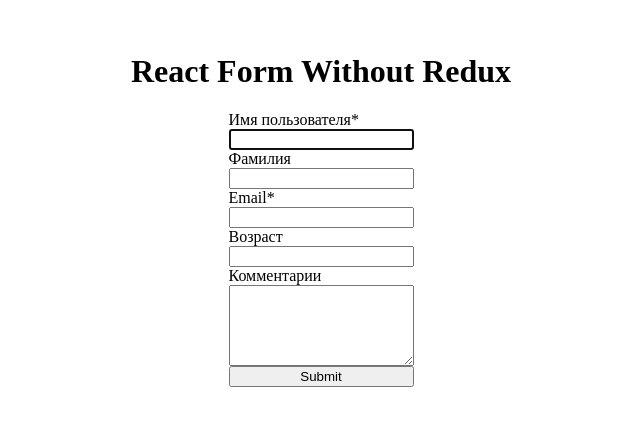
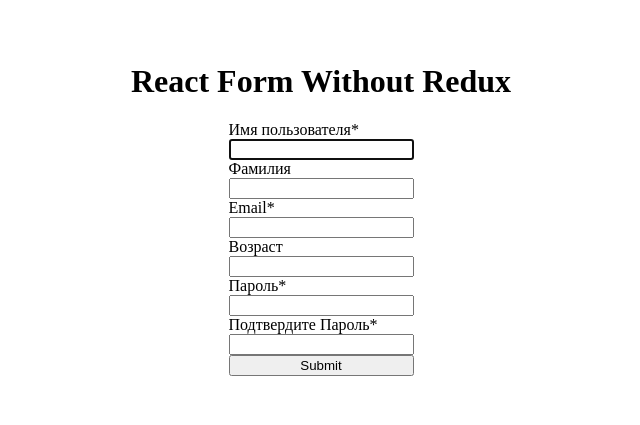
Before and after one commit to pogman25/pure-react-form, a React app: page / in a window 1280 px wide. Shown: the part 199-624 px from the top of the page, without its empty margins (327-967 px from the left). Built offline with nearby package versions, Linux system fonts and the light colour scheme.

Commit message:
add some validate

```diff
--- a/src/components/From.jsx
+++ b/src/components/From.jsx
@@ -49,12 +49,25 @@
                         onChange={handleInput}
                         error={errors.age}
                     />
-                    <TextArea
-                        name="comments"
-                        label="Комментарии"
-                        value={data.comments}
+                    <Input
+                        name="password"
+                        label="Пароль"
+                        type="password"
+                        value={data.password}
                         onChange={handleInput}
-                        error={errors.comments}
+                        error={errors.password}
+                        onBlur={handleBlur}
+                        required
+                    />
+                    <Input
+                        name="confirmPassword"
+                        label="Подтвердите Пароль"
+                        type="password"
+                        value={data.confirmPassword}
+                        onChange={handleInput}
+                        error={errors.confirmPassword}
+                        onBlur={handleBlur}
+                        required
                     />
                     <button type="submit">Submit</button>
                 </form>
--- a/src/conteiners/Wrapper.jsx
+++ b/src/conteiners/Wrapper.jsx
@@ -1,5 +1,6 @@
 import React, { Component } from 'react';
 import { initValues } from './initValue';
+import { validateEmail } from '../utils';
 
 export default function Wrapper(WrappedComponent) {
     return class Wrapper extends Component {
@@ -25,11 +26,47 @@
 
         handleSubmit = e => {
             e.preventDefault();
-            console.log(this.state);
+            const { data } = this.state;
         };
 
         handleBlur = e => {
             const { value, name } = e.currentTarget;
+            this.validateForm(name, value);
+        };
+
+        validateForm = (name, value) => {
+            switch (true) {
+                case name === 'email' && this.isNotEmptyValue(name, value):
+                    if (!validateEmail(value)) {
+                        this.setState(({ errors }) => ({
+                            errors: {
+                                ...errors,
+                                [name]: 'введите валидный email'
+                            }
+                        }));
+                        return false;
+                    }
+                    return true;
+                case name === 'confirmPassword' && this.isNotEmptyValue(name, value):
+                    const {
+                        data: { password, confirmPassword }
+                    } = this.state;
+                    if (password !== confirmPassword) {
+                        this.setState(({ errors }) => ({
+                            errors: {
+                                ...errors,
+                                [name]: 'введённые пароли не совпадают'
+                            }
+                        }));
+                        return false;
+                    }
+                    return true;
+                default:
+                    return this.isNotEmptyValue(name, value);
+            }
+        };
+
+        isNotEmptyValue = (name, value) => {
             if (!value.trim()) {
                 this.setState(({ errors }) => ({
                     errors: {
@@ -37,7 +74,9 @@
                         [name]: 'поле не должно быть пустым'
                     }
                 }));
+                return false;
             }
+            return true;
         };
 
         render() {
--- a/src/conteiners/initValue.js
+++ b/src/conteiners/initValue.js
@@ -3,5 +3,6 @@
     lastName: '',
     age: '',
     email: '',
-    comments: ''
+    password: '',
+    confirmPassword: ''
 };
--- /dev/null
+++ b/src/utils.js
@@ -0,0 +1,4 @@
+export function validateEmail(email) {
+	const re = /^(([^<>()\[\]\\.,;:\s@"]+(\.[^<>()\[\]\\.,;:\s@"]+)*)|(".+"))@((\[[0-9]{1,3}\.[0-9]{1,3}\.[0-9]{1,3}\.[0-9]{1,3}\])|(([a-zA-Z\-0-9]+\.)+[a-zA-Z]{2,}))$/i;
+	return re.test(String(email));
+}
```
